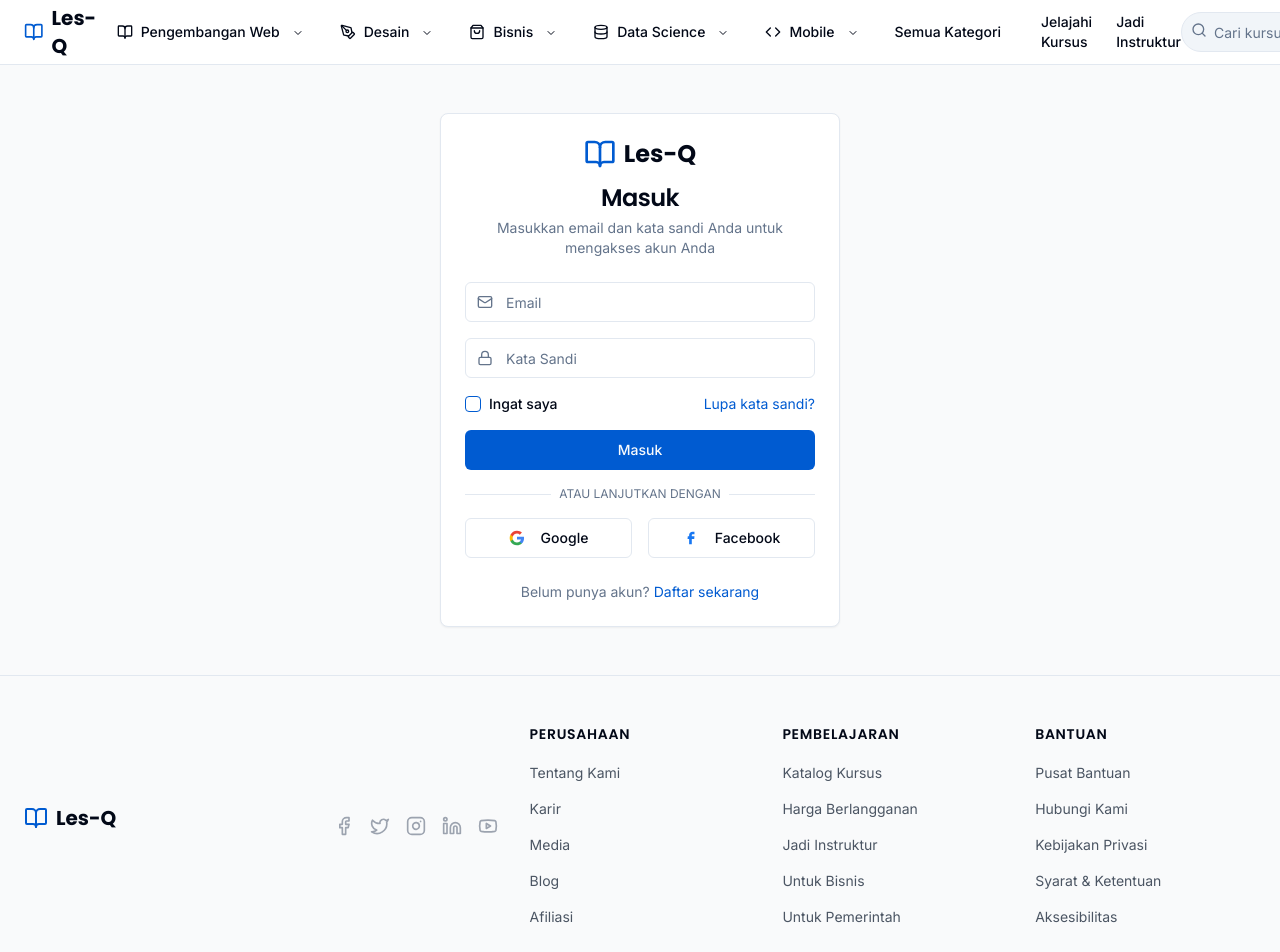
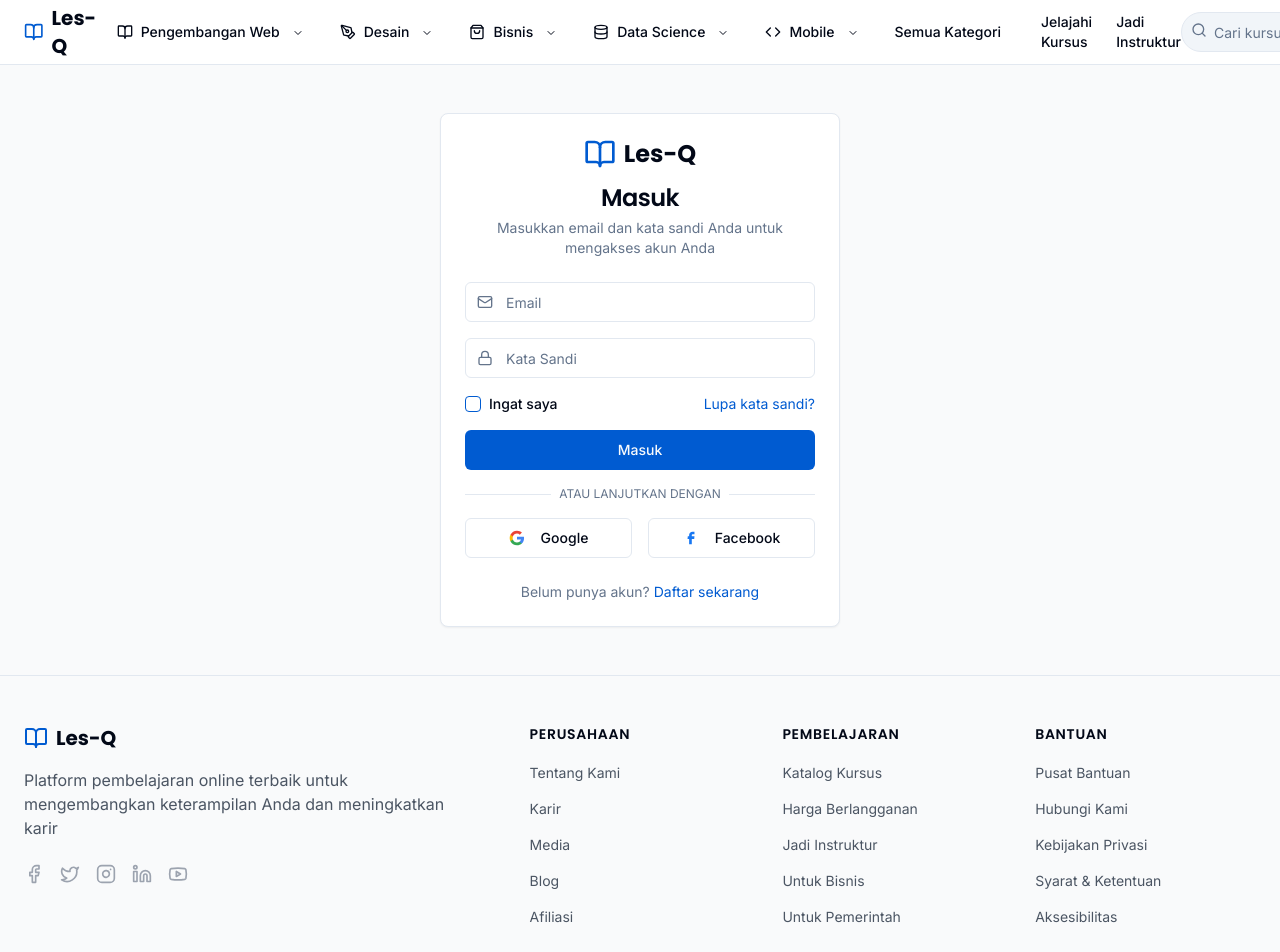
Before and after one commit to DjeniDahlan/lesq-lovable, a React (Vite) app: page /login in a window 1280 px wide. Shown: the top 952 px of the page. Built offline with nearby package versions, Linux system fonts and the light colour scheme.

Commit message:
Reverted to edit edt-0d7de61e-fc9a-48db-b024-36d02151a2b3: "Rename application to Les-Q
Rename SkillScape to Les-Q in all pages."

```diff
--- a/src/components/layout/Footer.tsx
+++ b/src/components/layout/Footer.tsx
@@ -6,12 +6,15 @@ const Footer = () => {
     <footer className="bg-gray-50 border-t">
       <div className="container py-12">
         <div className="grid grid-cols-1 md:grid-cols-2 lg:grid-cols-5 gap-8">
-          <div className="lg:col-span-2 flex items-center justify-between">
+          <div className="lg:col-span-2">
             <Link to="/" className="flex items-center gap-2 mb-4">
               <BookOpen className="h-6 w-6 text-primary" />
               <span className="font-poppins text-xl font-bold">Les-Q</span>
             </Link>
-            <div className="flex space-x-4 ml-auto">
+            <p className="text-gray-600 mb-6 max-w-md">
+              Platform pembelajaran online terbaik untuk mengembangkan keterampilan Anda dan meningkatkan karir
+            </p>
+            <div className="flex space-x-4">
               <a href="#" className="text-gray-400 hover:text-primary">
                 <Facebook size={20} />
               </a>
```
